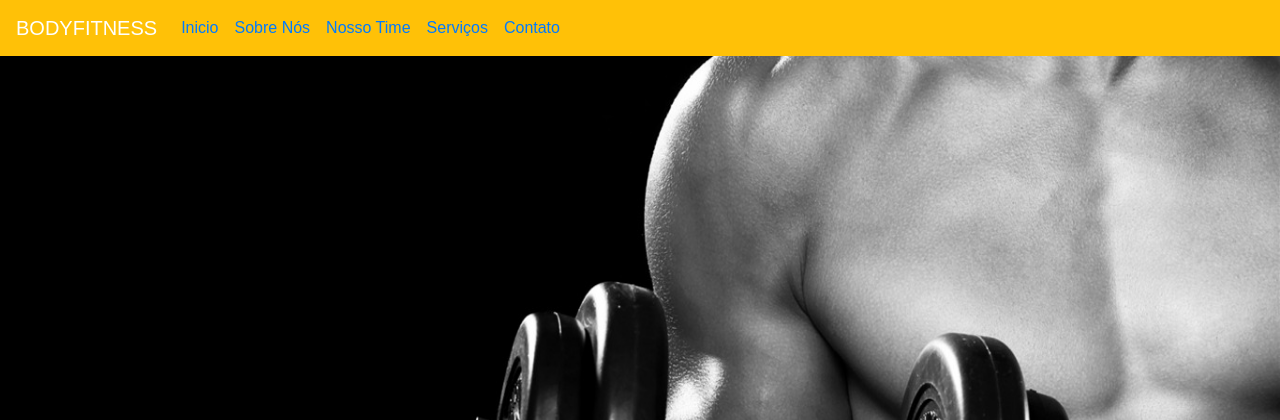
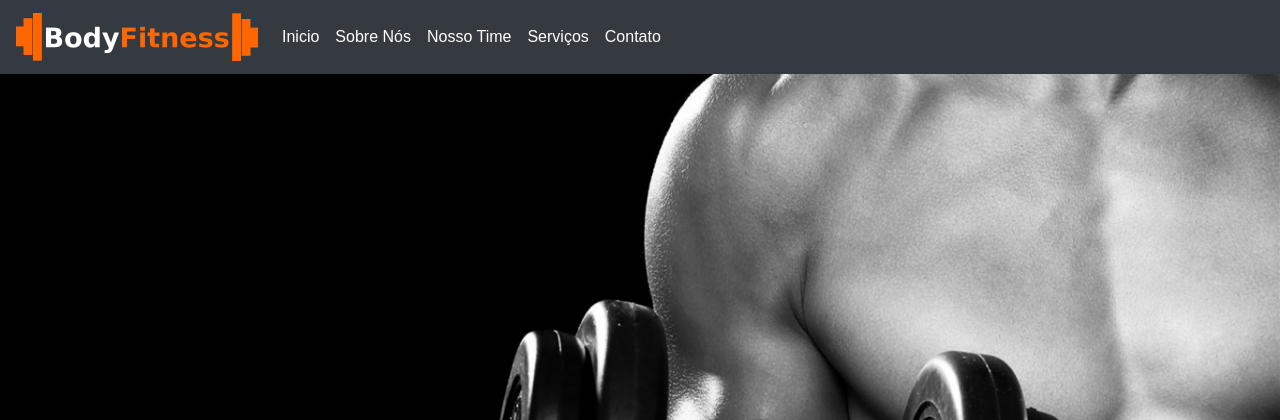
Before and after one commit to BodyFitness/BodyFitness.github.io, a PHP site: page / in a window 1280 px wide. Shown: the top 420 px of the page. Run offline with PHP 8.4, Linux system fonts and the light colour scheme.

Commit message:
Added Logo and minor changes in navbar

```diff
--- a/navbar.php
+++ b/navbar.php
@@ -8,23 +8,25 @@
 </head>
 <body>
 
-	<div class="navbar navbar-expand-lg bg-warning">
-        <a class="navbar-brand">BODYFITNESS</a>
-        <ul class="navbar-nav">
+	<div class="navbar navbar-expand-lg bg-dark">
+        <a class="navbar-brand">
+            <img src="img/logo.png" alt="BODYFITNESS">
+        </a>
+        <ul class="navbar-nav justify-content-center">
             <li class="nav-item">
-                <a class="nav-link" href="index.php">Inicio</a>
+                <a class="nav-link text-white" href="index.php">Inicio</a>
             </li>
             <li class="nav-item">
-                <a class="nav-link" href="sobre.php">Sobre Nós</a>
+                <a class="nav-link text-white" href="sobre.php">Sobre Nós</a>
             </li>
             <li class="nav-item">
-                <a class="nav-link" href="time.php">Nosso Time</a>
+                <a class="nav-link text-white" href="time.php">Nosso Time</a>
             </li>
     	    <li class="nav-item">
-                <a class="nav-link" href="serviços.php">Serviços</a>
+                <a class="nav-link text-white" href="serviços.php">Serviços</a>
             </li>
 	    	<li class="nav-item">
-                <a class="nav-link" href="contato.php">Contato</a>
+                <a class="nav-link text-white" href="contato.php">Contato</a>
             </li>
         </ul>
     </div>
```
Also changed, not shown: img/logo.png (added).
